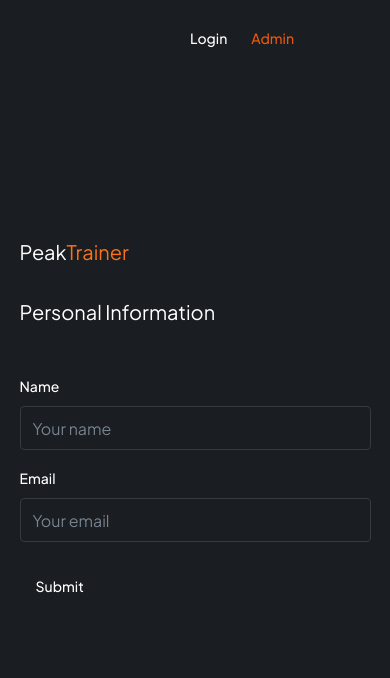
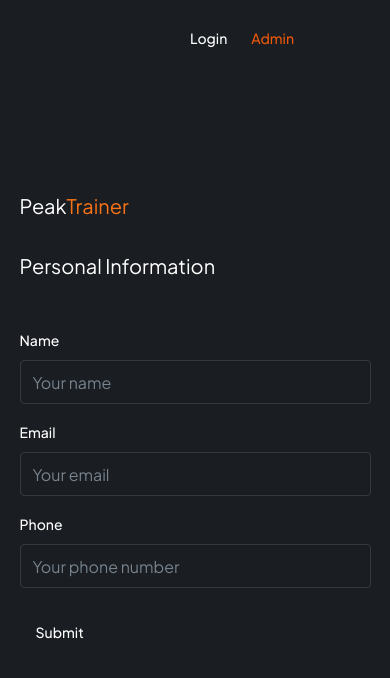
Before and after one commit to peckal33t/peaktrainer, a Next.js app: page /register in a window 390 px wide. Shown: the top 678 px of the page. Built offline with nearby package versions, Linux system fonts and the light colour scheme.

Commit message:
Having some issues with the react-phone-number but will fix it for later. Added a phone field and added validation to it.

```diff
--- a/app/page.tsx
+++ b/app/page.tsx
@@ -34,7 +34,7 @@ export default function Home() {
           <Link href="/register">
             <Button
               type="button"
-              className="bg-orange-600 text-white hover:bg-orange-500 mt-7"
+              className="w-full bg-orange-600 text-white hover:bg-orange-500 mt-7"
             >
               Get Started
             </Button>
--- a/components/forms/ClientForm.tsx
+++ b/components/forms/ClientForm.tsx
@@ -22,6 +22,12 @@ const formSchema = z.object({
   email: z.string().email({
     message: "Please enter a valid email address.",
   }),
+  phone: z
+    .string()
+    .refine(
+      (value) => /^\+\d{10,15}$/.test(value),
+      "Please enter a valid phone number."
+    ),
 });
 
 const ClientForm = () => {
@@ -30,6 +36,7 @@ const ClientForm = () => {
     defaultValues: {
       name: "",
       email: "",
+      phone: "",
     },
   });
 
@@ -80,6 +87,25 @@ const ClientForm = () => {
               </FormItem>
             )}
           />
+
+          <FormField
+            control={form.control}
+            name="phone"
+            render={({ field }) => (
+              <FormItem>
+                <FormLabel>Phone</FormLabel>
+                <FormControl>
+                  <Input
+                    placeholder="Your phone number"
+                    {...field}
+                    onChange={field.onChange}
+                    className="form-input shad-input border-0"
+                  />
+                </FormControl>
+                <FormMessage className="shad-error" />
+              </FormItem>
+            )}
+          />
         </div>
 
         <Button type="submit">Submit</Button>
--- a/package.json
+++ b/package.json
@@ -20,6 +20,7 @@
     "react": "19.0.0-rc-66855b96-20241106",
     "react-dom": "19.0.0-rc-66855b96-20241106",
     "react-hook-form": "^7.53.2",
+    "react-phone-number-input": "^3.4.10",
     "tailwind-merge": "^2.5.5",
     "tailwindcss-animate": "^1.0.7",
     "zod": "^3.23.8"
```
Also changed, not shown: 1 other file (tests, documents, lock files or other folders).
